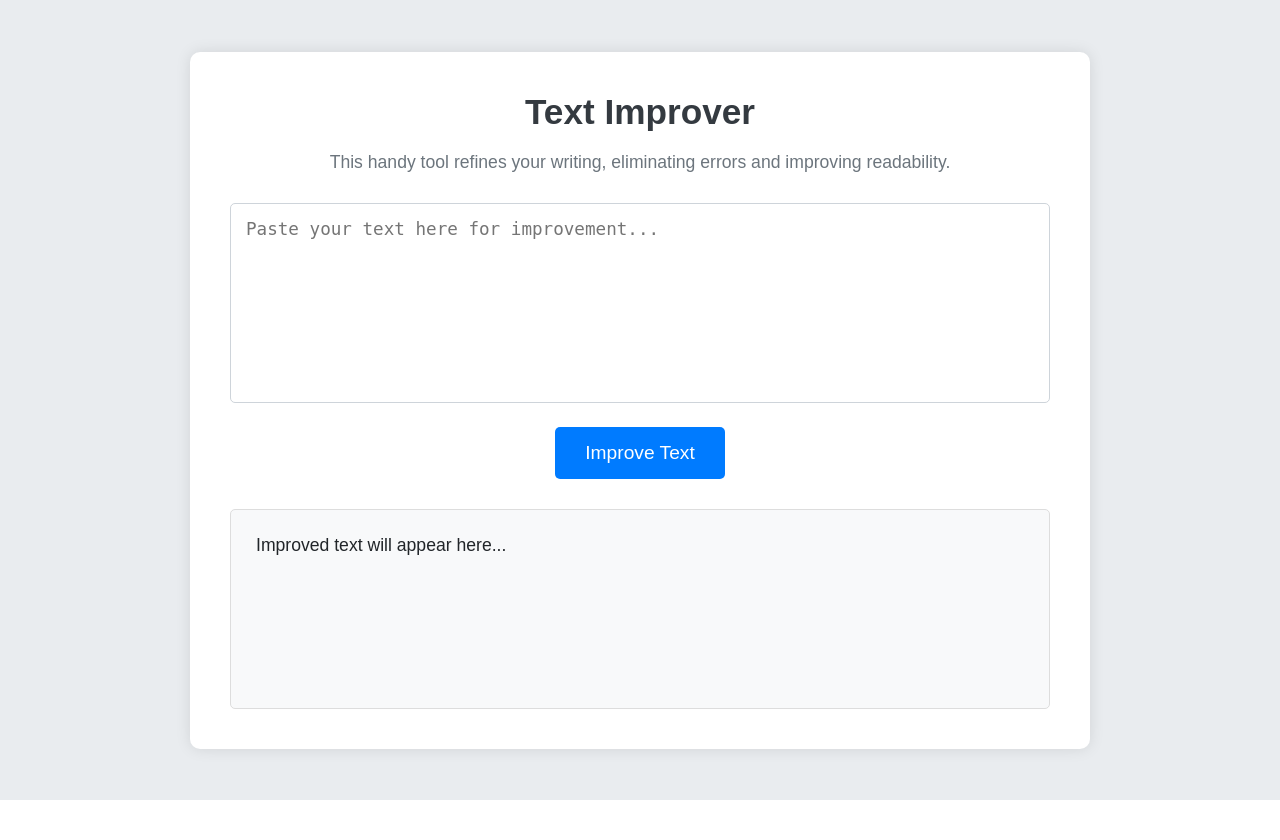
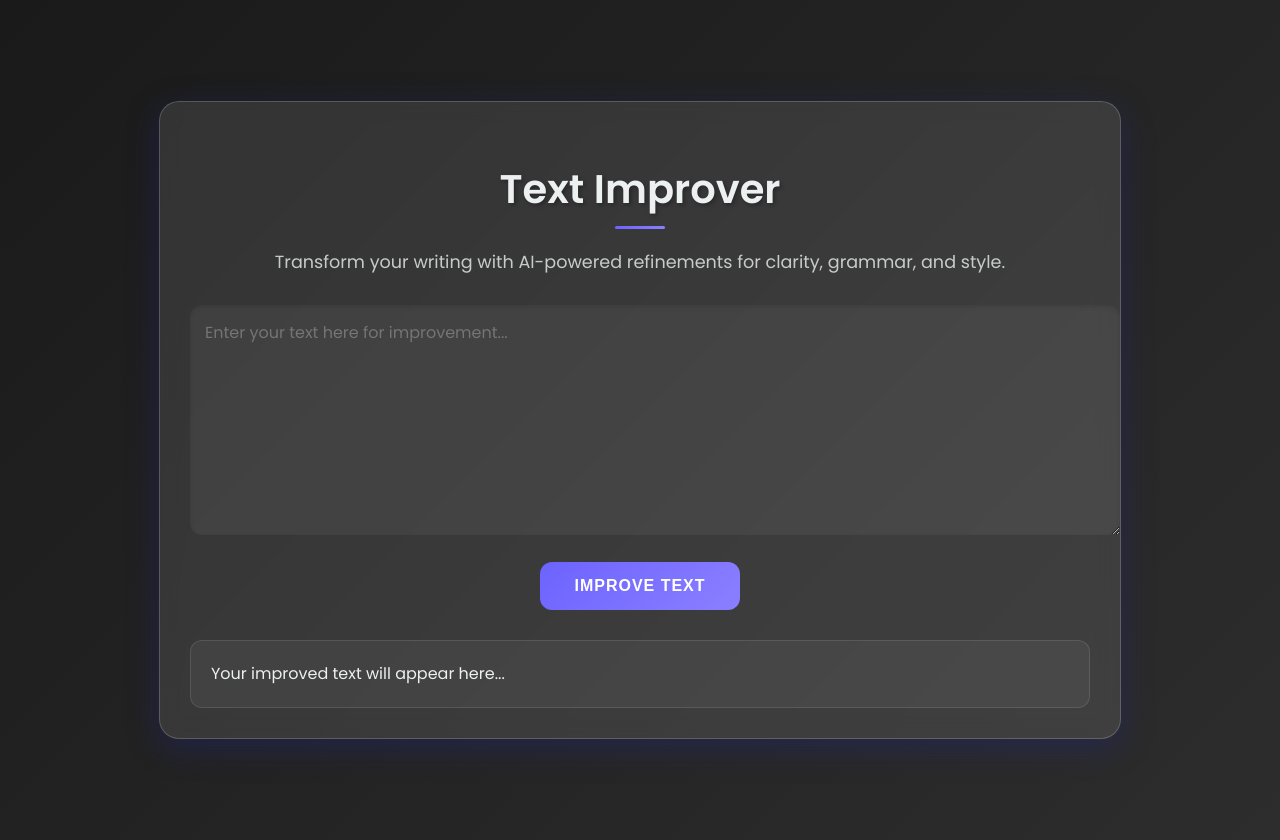
Before and after one commit to akashn-1412/contentify, a Flask app: page /text_improver in a window 1280 px wide. Before the commit the page ends 800 px from the top, so only its background shows below. Run offline with Flask 2, Linux system fonts and the light colour scheme.

Commit message:
Update text_improver.html
Updated UI and added features in text improver.

```diff
--- a/templates/text_improver.html
+++ b/templates/text_improver.html
@@ -4,118 +4,224 @@
     <meta charset="UTF-8">
     <meta name="viewport" content="width=device-width, initial-scale=1.0">
     <title>Text Improver Tool</title>
+    <link href="https://fonts.googleapis.com/css2?family=Poppins:wght@400;500;600&display=swap" rel="stylesheet">
     <style>
-        * {
-            margin: 0;
-            padding: 0;
-            box-sizing: border-box;
+        :root {
+            --primary: #6C63FF;
+            --secondary: #4CAF50;
+            --dark: #2C3E50;
+            --light: #ECF0F1;
+            --accent: #FF6B6B;
+            --gradient: linear-gradient(135deg, var(--primary), #8B7FFF);
+            --error: #ff4757;
+            --success: #2ed573;
         }
 
-        body, html {
-            height: 100%;
-            font-family: Arial, sans-serif;
-            background-color: #e9ecef;
+        body {
+            font-family: 'Poppins', sans-serif;
+            margin: 0;
+            padding: 20px;
+            background: linear-gradient(135deg, #1a1a1a, #2d2d2d);
+            color: var(--light);
+            min-height: 100vh;
+            display: flex;
+            justify-content: center;
+            align-items: center;
         }
 
         .container {
-            display: flex;
-            justify-content: center;
-            align-items: center;
-            height: 100%;
-        }
-
-        .content {
+            width: 100%;
             max-width: 900px;
-            width: 100%;
-            background-color: white;
-            padding: 40px;
-            border-radius: 10px;
-            box-shadow: 0 0 15px rgba(0, 0, 0, 0.1);
+            padding: 30px;
+            background: rgba(255, 255, 255, 0.1);
+            border-radius: 20px;
+            backdrop-filter: blur(10px);
+            box-shadow: 0 8px 32px 0 rgba(31, 38, 135, 0.37);
+            border: 1px solid rgba(255, 255, 255, 0.18);
+            transition: transform 0.3s ease;
         }
 
         h1 {
             text-align: center;
-            margin-bottom: 20px;
-            font-size: 2.2rem;
-            color: #343a40;
+            color: var(--light);
+            font-size: 2.5em;
+            margin-bottom: 30px;
+            position: relative;
+            text-shadow: 2px 2px 4px rgba(0, 0, 0, 0.3);
         }
 
-        p {
+        h1::after {
+            content: '';
+            position: absolute;
+            bottom: -10px;
+            left: 50%;
+            transform: translateX(-50%);
+            width: 50px;
+            height: 3px;
+            background: var(--gradient);
+            border-radius: 2px;
+        }
+
+        p.description {
             text-align: center;
+            color: var(--light);
+            opacity: 0.8;
+            margin-bottom: 30px;
             font-size: 1.1rem;
-            margin-bottom: 30px;
-            color: #6c757d;
+        }
+
+        .input-group {
+            margin-bottom: 20px;
         }
 
         textarea {
             width: 100%;
             height: 200px;
             padding: 15px;
-            border: 1px solid #ced4da;
-            border-radius: 5px;
-            font-size: 1.1rem;
-            margin-bottom: 20px;
-            resize: none;
+            border: none;
+            border-radius: 12px;
+            background: rgba(255, 255, 255, 0.05);
+            color: var(--light);
+            font-size: 16px;
+            font-family: 'Poppins', sans-serif;
+            transition: all 0.3s ease;
+            box-shadow: inset 0 2px 4px rgba(0, 0, 0, 0.1);
+            resize: vertical;
+            min-height: 150px;
+        }
+
+        textarea:focus {
+            outline: none;
+            background: #2d2d2d;
+            box-shadow: 0 0 0 2px var(--primary);
         }
 
         .button-container {
             display: flex;
             justify-content: center;
             align-items: center;
-            margin-bottom: 20px;
+            margin: 20px 0;
+            gap: 15px;
         }
 
         button {
             padding: 15px 30px;
-            background-color: #007bff;
+            background: var(--gradient);
             color: white;
             border: none;
-            border-radius: 5px;
-            font-size: 1.2rem;
+            border-radius: 12px;
             cursor: pointer;
+            font-weight: 600;
+            font-size: 16px;
+            transition: all 0.3s ease;
+            text-transform: uppercase;
+            letter-spacing: 1px;
+            position: relative;
+            overflow: hidden;
+            min-width: 200px;
         }
 
         button:hover {
-            background-color: #0056b3;
+            transform: translateY(-2px);
+            box-shadow: 0 5px 15px rgba(108, 99, 255, 0.4);
+        }
+
+        button:active {
+            transform: translateY(0);
+        }
+
+        button:disabled {
+            opacity: 0.7;
+            cursor: not-allowed;
+        }
+
+        .output-container {
+            margin-top: 30px;
+            padding: 20px;
+            background: rgba(255, 255, 255, 0.05);
+            border-radius: 12px;
+            border: 1px solid rgba(255, 255, 255, 0.1);
+            transition: all 0.3s ease;
+        }
+
+        .output-container:hover {
+            background: rgba(255, 255, 255, 0.08);
         }
 
         #output {
-            margin-top: 30px;
-            padding: 25px;
-            background-color: #f8f9fa;
-            border: 1px solid #ddd;
-            border-radius: 5px;
-            min-height: 200px;
-            font-size: 1.1rem;
-            color: #212529;
+            white-space: pre-wrap;
+            line-height: 1.6;
         }
 
-        /* Loader styles */
         .loader {
             display: none;
-            border: 4px solid rgba(255, 255, 255, 0.5);
-            border-top: 4px solid #007bff;
+            border: 3px solid rgba(255, 255, 255, 0.3);
+            border-top: 3px solid var(--primary);
             border-radius: 50%;
-            width: 20px;
-            height: 20px;
+            width: 24px;
+            height: 24px;
             animation: spin 1s linear infinite;
-            margin-left: 10px;
+            margin-left: 15px;
+        }
+
+        .notification {
+            position: fixed;
+            top: 20px;
+            right: 20px;
+            padding: 15px 25px;
+            border-radius: 8px;
+            background: var(--success);
+            color: white;
+            transform: translateX(150%);
+            transition: transform 0.3s ease;
+            z-index: 1000;
+        }
+
+        .notification.show {
+            transform: translateX(0);
+        }
+
+        .notification.error {
+            background: var(--error);
         }
 
         @keyframes spin {
             0% { transform: rotate(0deg); }
             100% { transform: rotate(360deg); }
         }
+
+        @media (max-width: 768px) {
+            .container {
+                padding: 20px;
+                margin: 10px;
+            }
+
+            h1 {
+                font-size: 2em;
+            }
+
+            button {
+                padding: 12px 24px;
+            }
+
+            textarea {
+                height: 150px;
+            }
+        }
     </style>
 </head>
 <body>
+    <div class="container">
+        <h1>Text Improver</h1>
+        <p class="description">Transform your writing with AI-powered refinements for clarity, grammar, and style.</p>
 
-<div class="container">
-    <div class="content">
-        <h1>Text Improver</h1>
-        <p>This handy tool refines your writing, eliminating errors and improving readability.</p>
-
-        <textarea id="textInput" placeholder="Paste your text here for improvement..."></textarea>
+        <div class="input-group">
+            <textarea
+                id="textInput"
+                placeholder="Enter your text here for improvement..."
+                spellcheck="false"
+            ></textarea>
+        </div>
 
         <div class="button-container">
             <button id="improveButton" onclick="improveText()">
@@ -124,11 +230,12 @@
             <div class="loader" id="loader"></div>
         </div>
 
-        <div id="output">
-            Improved text will appear here...
+        <div class="output-container">
+            <div id="output">Your improved text will appear here...</div>
         </div>
     </div>
-</div>
+
+    <div class="notification" id="notification"></div>
 
     <script>
         async function improveText() {
@@ -138,12 +245,12 @@
             const improveButton = document.getElementById('improveButton');
 
             if (!text) {
-            output.innerHTML = 'Please enter some text to improve!';
+                showNotification('Please enter some text to improve!', true);
                 return;
             }
 
-        const apiKey = 'Wm7ktWrM166lZAw2y9IYp2L72wFShWJM7IgGm6jy'; // Your Cohere API key
-        const apiUrl = 'https://api.cohere.ai/v1/generate'; // Cohere's text generation API
+            const apiKey = 'Wm7ktWrM166lZAw2y9IYp2L72wFShWJM7IgGm6jy';
+            const apiUrl = 'https://api.cohere.ai/v1/generate';
 
             loader.style.display = 'inline-block';
             improveButton.disabled = true;
@@ -157,7 +264,7 @@
                     },
                     body: JSON.stringify({
                         model: 'command-xlarge-nightly',
-                    prompt: `Refine and improve the following text, correcting any grammatical errors and enhancing readability: "${text}"`,
+                        prompt: `Enhance the following text by improving grammar, clarity, and style while maintaining the original meaning:\n\n"${text}"\n\nImproved version:`,
                         max_tokens: 500,
                         temperature: 0.7
                     })
@@ -171,19 +278,42 @@
 
                 if (data.generations && data.generations.length > 0) {
                     const improvedText = data.generations[0].text.trim();
-                output.innerHTML = `<h2>Improved Text</h2><p>${improvedText}</p>`;
+                    output.innerHTML = `
+                        <h3>Enhanced Version</h3>
+                        <div style="margin-top: 15px; line-height: 1.6;">
+                            ${improvedText}
+                        </div>
+                    `;
+                    showNotification('Text improved successfully!');
                 } else {
-                output.innerHTML = 'No text improvement available. Try again.';
+                    throw new Error('No improvements generated');
                 }
             } catch (error) {
-            output.innerHTML = `Error improving text. Please try again later. <br>Error: ${error.message}`;
+                showNotification(`Error: ${error.message}`, true);
                 console.error('Error:', error);
             } finally {
                 loader.style.display = 'none';
                 improveButton.disabled = false;
             }
         }
+
+        function showNotification(message, isError = false) {
+            const notification = document.getElementById('notification');
+            notification.textContent = message;
+            notification.className = `notification ${isError ? 'error' : ''}`;
+            notification.classList.add('show');
+
+            setTimeout(() => {
+                notification.classList.remove('show');
+            }, 3000);
+        }
+
+        // Add keyboard shortcut (Ctrl/Cmd + Enter) to improve text
+        document.addEventListener('keydown', function(e) {
+            if ((e.ctrlKey || e.metaKey) && e.key === 'Enter') {
+                improveText();
+            }
+        });
     </script>
-
 </body>
 </html>
```
Lines whose indentation alone changed are shown as unchanged.
